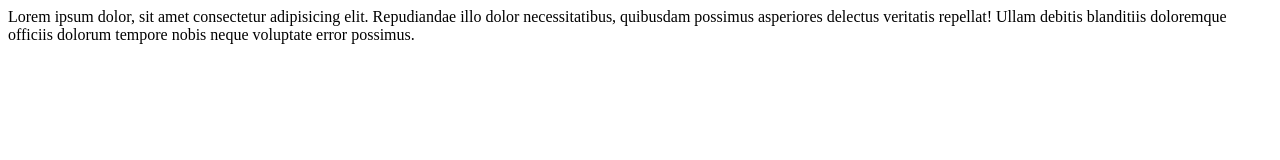
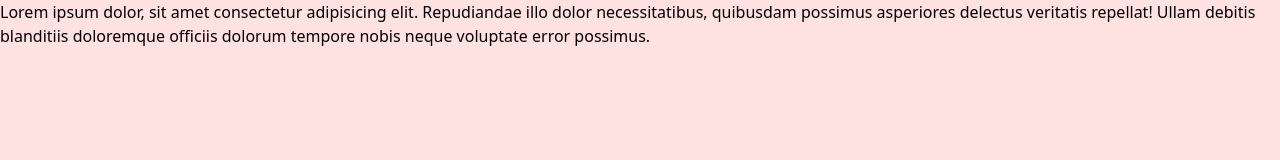
Before and after one commit to j-shelfwood/prj-netlify, a website: page src/index.html in a window 1280 px wide. Drawn offline with Linux system fonts and the light colour scheme.

Commit message:
Add Tailwind CSS configuration and build scripts

```diff
--- /dev/null
+++ b/src/css/app.css
@@ -0,0 +1,3 @@
+@tailwind base;
+@tailwind components;
+@tailwind utilities;
--- a/index.html
+++ b/src/index.html
@@ -3,8 +3,9 @@
     <meta charset="UTF-8" />
     <meta name="viewport" content="width=device-width, initial-scale=1.0" />
     <title>Document</title>
+    <link rel="stylesheet" href="/dist/output.css" />
   </head>
-  <body>
+  <body class="bg-red-100">
     Lorem ipsum dolor, sit amet consectetur adipisicing elit. Repudiandae illo
     dolor necessitatibus, quibusdam possimus asperiores delectus veritatis
     repellat! Ullam debitis blanditiis doloremque officiis dolorum tempore nobis
--- /dev/null
+++ b/tailwind.config.js
@@ -0,0 +1,8 @@
+/** @type {import('tailwindcss').Config} */
+module.exports = {
+  content: ["./src/**/*.{html,js}"],
+  theme: {
+    extend: {},
+  },
+  plugins: [],
+};
```
Also changed, not shown: package.json (added, +10 -0 lines), dist/output.css (added), 2 other files.
